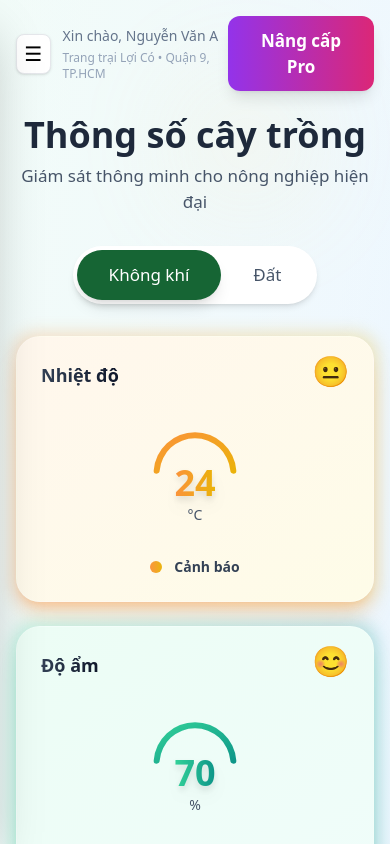
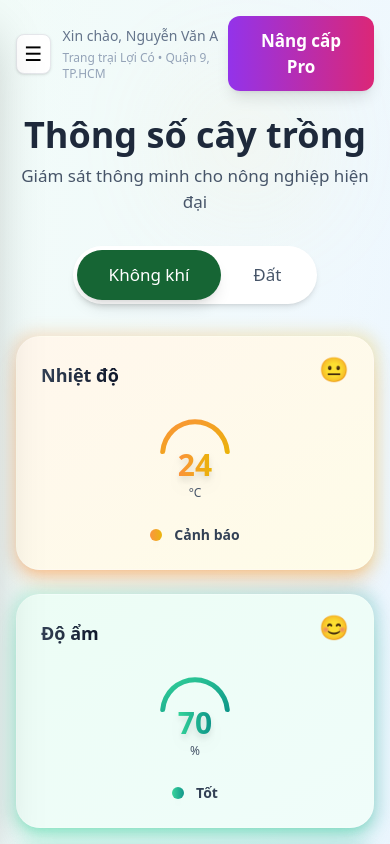
Before and after one commit to anhphambk22/BK_FARM_FRONTEND, a React (Vite) app: page / in a window 390 px wide. Shown: the top 844 px of the page. Built offline with nearby package versions, Linux system fonts and the light colour scheme; sample sign-in values are in the browser's storage; the HTML template or start-up script is replaced by a standard one.

Commit message:
ui: balance air grid and make gauge cards scale better across breakpoints

```diff
--- a/src/components/GaugeCard.tsx
+++ b/src/components/GaugeCard.tsx
@@ -52,15 +52,15 @@ export default function GaugeCard({ title, value, unit, status, percentage }: Ga
                        hover:-translate-y-3 hover:scale-105
                        border border-white/20`}>
 
-        <div className="flex justify-between items-start mb-6">
+  <div className="flex justify-between items-start mb-4 md:mb-6">
           <h3 className="text-lg font-bold bg-gradient-to-r
                          from-slate-700 to-slate-900 bg-clip-text text-transparent">
             {title}
           </h3>
-          <div className="text-3xl animate-bounce">{config.emoji}</div>
+          <div className="text-2xl md:text-3xl animate-bounce">{config.emoji}</div>
         </div>
 
-        <div className="relative w-48 h-28 mx-auto mb-6">
+        <div className="relative w-40 h-24 sm:w-44 sm:h-26 md:w-48 md:h-28 lg:w-52 lg:h-32 mx-auto mb-5 md:mb-6">
           <ResponsiveContainer width="100%" height="100%">
             <RadialBarChart
               cx="50%" cy="47%"
@@ -86,12 +86,12 @@ export default function GaugeCard({ title, value, unit, status, percentage }: Ga
             </RadialBarChart>
           </ResponsiveContainer>
 
-          <div className="absolute inset-0 flex flex-col items-center justify-end pb-2">
-            <span className={`text-4xl font-black bg-gradient-to-r ${config.gradient}
+          <div className="absolute inset-0 flex flex-col items-center justify-end pb-1 md:pb-2">
+            <span className={`text-3xl sm:text-4xl lg:text-5xl font-black bg-gradient-to-r ${config.gradient}
                              bg-clip-text text-transparent drop-shadow-lg`}>
               {value}
             </span>
-            <span className="text-sm font-medium text-slate-600 mt-0.5">{unit}</span>
+            <span className="text-xs sm:text-sm font-medium text-slate-600 mt-0.5">{unit}</span>
           </div>
         </div>
 
--- a/src/pages/Dashboard.tsx
+++ b/src/pages/Dashboard.tsx
@@ -52,7 +52,7 @@ export default function Dashboard() {
       </div>
 
       {activeTab === 'air' && (
-        <div className="grid grid-cols-1 md:grid-cols-2 lg:grid-cols-3 xl:grid-cols-4 gap-6">
+        <div className="grid grid-cols-1 md:grid-cols-2 lg:grid-cols-3 gap-6">
           <GaugeCard
             title="Nhiệt độ"
             value={Number(sensorData.airTemperature.toFixed(1))}
```
